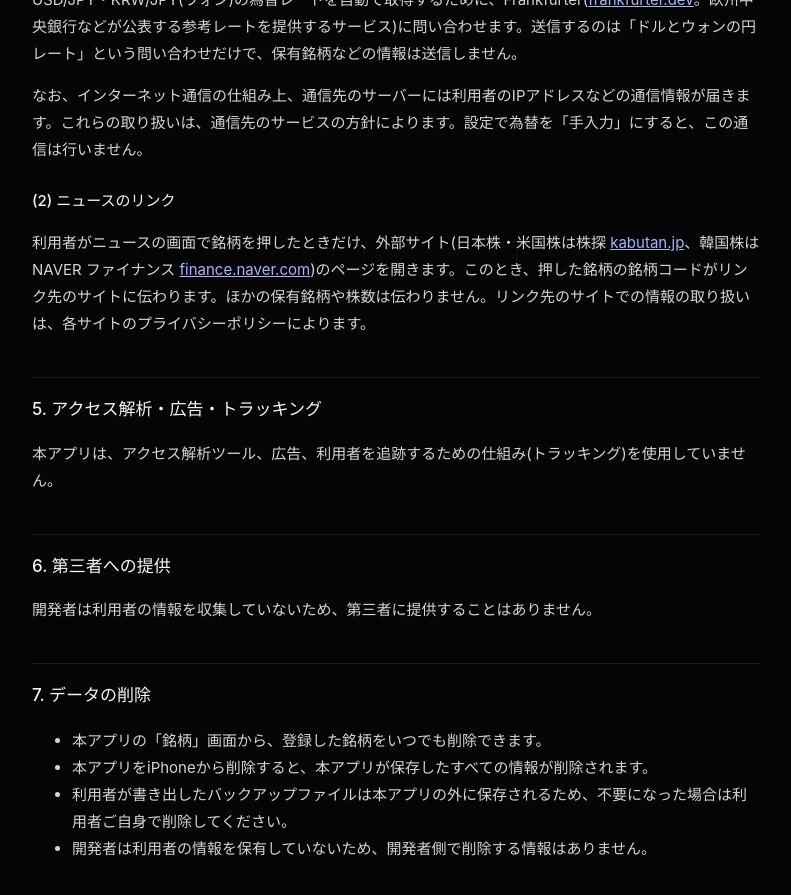
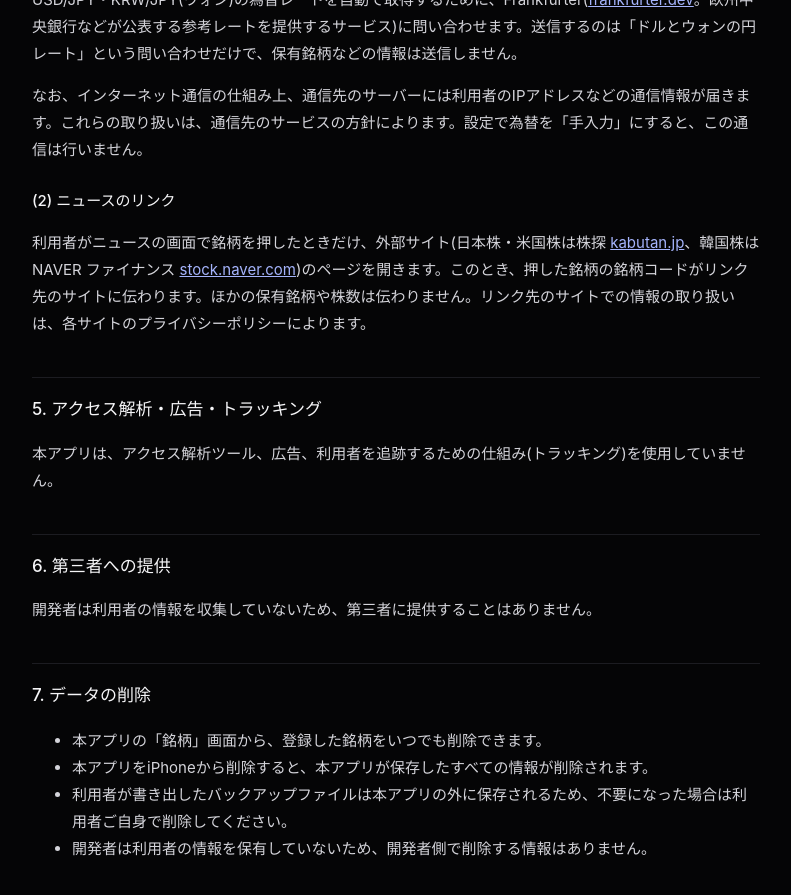
Before and after one commit to kasane-app/kasane-app.github.io, a Jekyll site: the page built from privacy.md, in a window 1280 px wide and 900 px high, scrolled down 1461 px. Shown: the top 895 px of the window, without its empty margins (244-1035 px from the left). Built offline with Jekyll 4.4.1, drawn with Linux system fonts in a browser that asks for light colours.

Commit message:
韓国株のニュースのリンク先を更新

```diff
--- a/privacy.md
+++ b/privacy.md
@@ -46,7 +46,7 @@ USD/JPY・KRW/JPY(ウォン)の為替レートを自動で取得するために
 
 ### (2) ニュースのリンク
 
-利用者がニュースの画面で銘柄を押したときだけ、外部サイト(日本株・米国株は株探 [kabutan.jp](https://kabutan.jp)、韓国株はNAVER ファイナンス [finance.naver.com](https://finance.naver.com))のページを開きます。このとき、押した銘柄の銘柄コードがリンク先のサイトに伝わります。ほかの保有銘柄や株数は伝わりません。リンク先のサイトでの情報の取り扱いは、各サイトのプライバシーポリシーによります。
+利用者がニュースの画面で銘柄を押したときだけ、外部サイト(日本株・米国株は株探 [kabutan.jp](https://kabutan.jp)、韓国株はNAVER ファイナンス [stock.naver.com](https://stock.naver.com))のページを開きます。このとき、押した銘柄の銘柄コードがリンク先のサイトに伝わります。ほかの保有銘柄や株数は伝わりません。リンク先のサイトでの情報の取り扱いは、各サイトのプライバシーポリシーによります。
 
 ## 5. アクセス解析・広告・トラッキング
 
```
